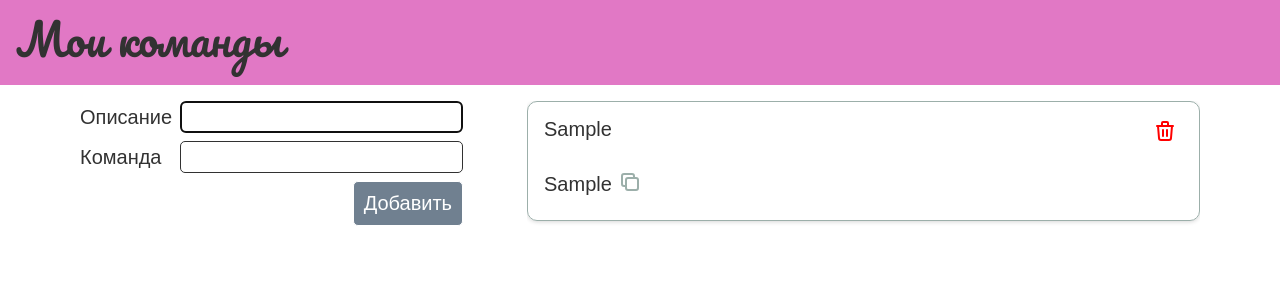
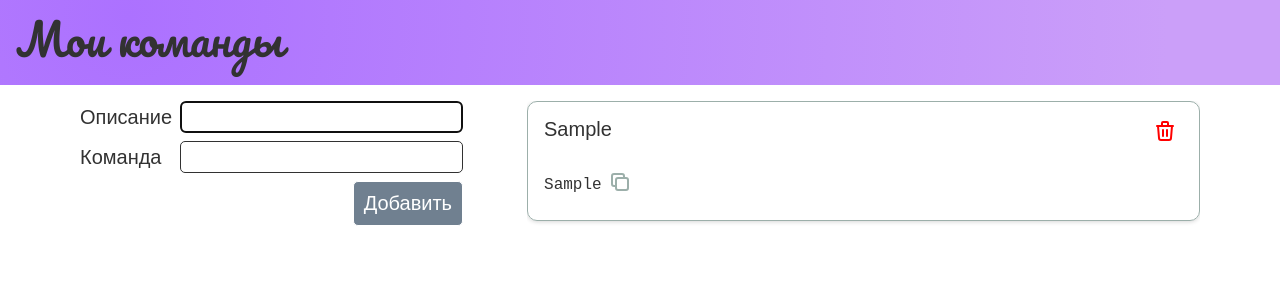
Before and after one commit to jeisonjei/my-commands, an Angular app: page / in a window 1280 px wide. Both pictures are taken after typing "Sample", "Sample" into the empty fields and a click on the button "Добавить". Shown: the top 300 px of the page. Built offline with nearby package versions, Linux system fonts and the light colour scheme; a web font is replaced by a local one.

Commit message:
Monospace

```diff
--- a/src/app/components/header/header.component.css
+++ b/src/app/components/header/header.component.css
@@ -4,5 +4,6 @@
     top:0;
     left: 50%;
     transform: translateX(-50%);
-    background-color: var(--header);
+    /* background-color: var(--header); */
+    background-image: radial-gradient( circle farthest-corner at 10% 20%,  rgb(172, 113, 255) 0%, rgba(203,159,249,1) 90% );
 }
--- a/src/app/components/list-item/list-item.component.css
+++ b/src/app/components/list-item/list-item.component.css
@@ -32,3 +32,7 @@
     border-radius: 10px;
 
 }
+.code{
+    font-family: 'Courier New', Courier, monospace;
+    font-size: 1rem;;
+}
--- a/src/app/components/list-item/list-item.component.html
+++ b/src/app/components/list-item/list-item.component.html
@@ -20,7 +20,7 @@
         </button>
     </div>
     <div class="flex aic">
-        <span #passwordElem>{{recordItem.command}}</span>
+        <span #passwordElem class="code">{{recordItem.command}}</span>
         <button class="btn transparent slate" (click)="copy(passwordElem.textContent)">
             <svg width="24" height="24" viewBox="0 0 24 24" stroke-width="2"
                 stroke="currentColor" fill="none" stroke-linecap="round" stroke-linejoin="round">
--- a/src/styles.css
+++ b/src/styles.css
@@ -2,7 +2,7 @@
 @import url('https://fonts.googleapis.com/css2?family=Lato:ital,wght@0,100;0,300;0,400;0,700;0,900;1,100;1,300;1,400;1,700;1,900&family=Marmelad&family=Montserrat:ital,wght@0,100..900;1,100..900&family=Pacifico&display=swap');
 
 :root {
-    --header: #E178C5;
+    --header: #f381d5;
     --text: rgb(50, 50, 50);
     --sand-light: #FBF3D5;
     --light-gray: #D6DAC8;
```
